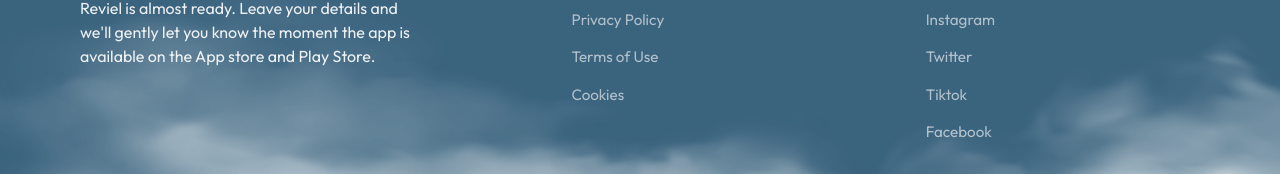
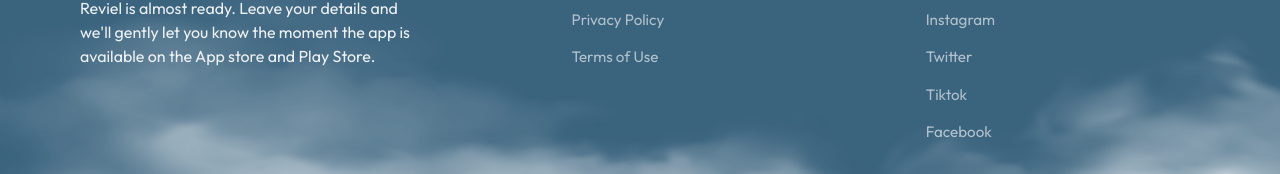
Before and after one commit to bizlr/reviel, a React (Vite) app: page / in a window 1280 px wide. Shown: the part 5476-5650 px from the top of the page. Built offline with nearby package versions, Linux system fonts and the light colour scheme; a web font is replaced by a local one.

Commit message:
feat: extend intro animation to 12 seconds and remove cookies link

```diff
--- a/src/components/Footer.jsx
+++ b/src/components/Footer.jsx
@@ -22,7 +22,6 @@ const Footer = ({ onOpenPrivacy, onOpenTerms }) => {
             <ul className="footer-links-list">
               <li><a href="#" onClick={(e) => { e.preventDefault(); onOpenPrivacy && onOpenPrivacy(); }}>Privacy Policy</a></li>
               <li><a href="#" onClick={(e) => { e.preventDefault(); onOpenTerms && onOpenTerms(); }}>Terms of Use</a></li>
-              <li><a href="#">Cookies</a></li>
             </ul>
           </div>
 
```
